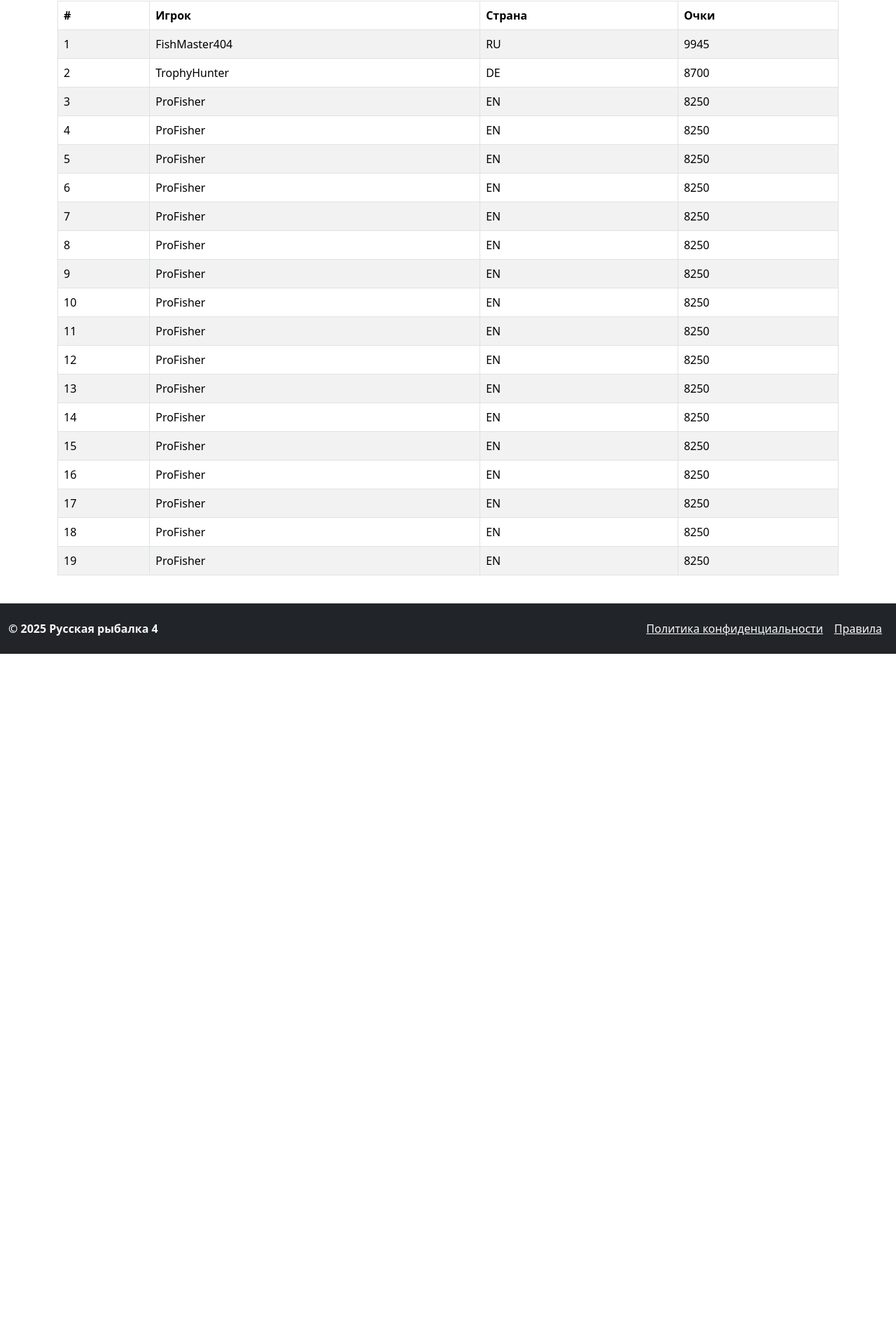
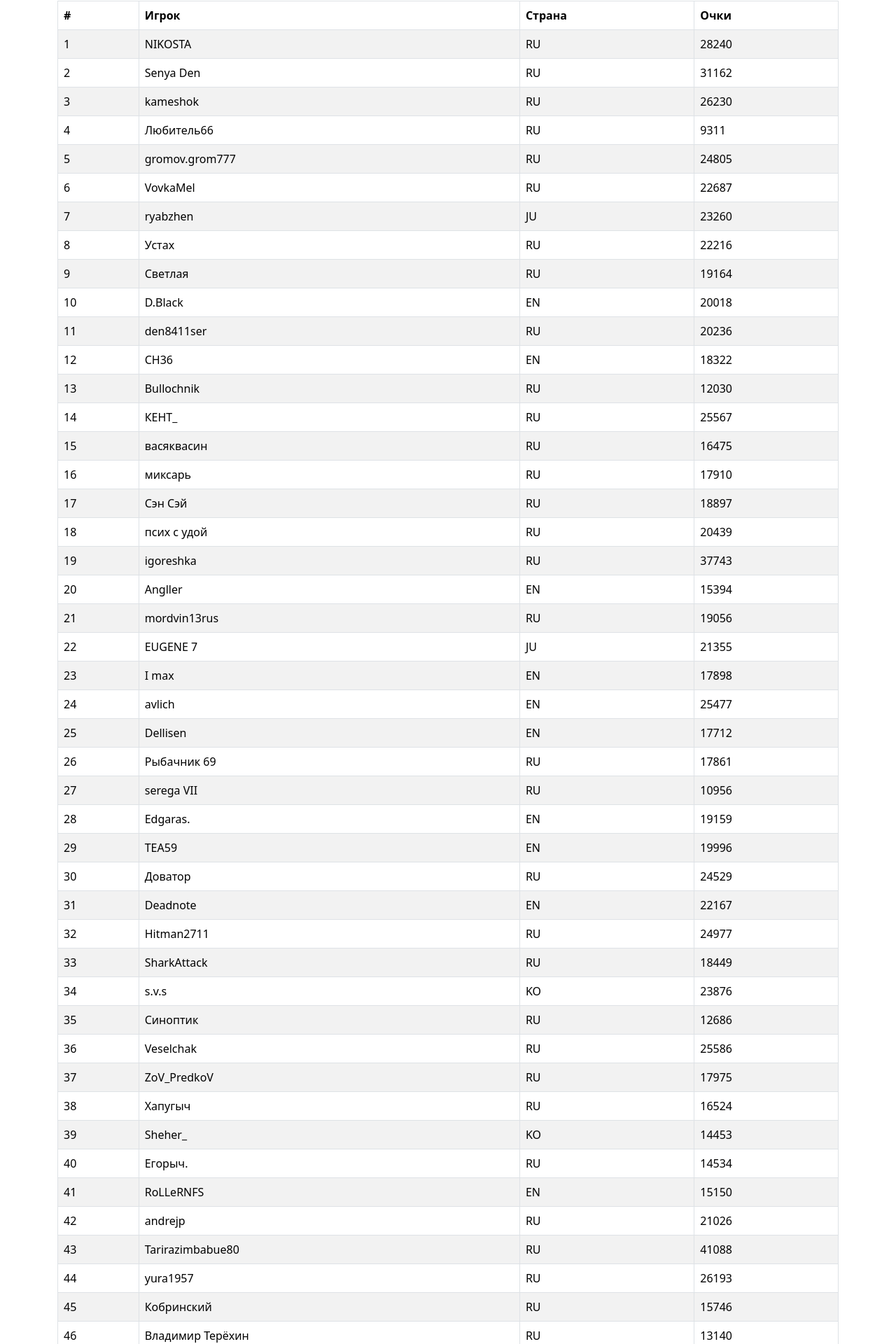
Before and after one commit to Pushkin-hub/rf4-clone-frontend, a React (Create React App) app: page /rating in a window 1280 px wide. Shown: the part 159-2079 px from the top of the page at 70% size. Before the commit the page ends 1093 px from the top, so only its background shows below. Built offline with nearby package versions, Linux system fonts and the light colour scheme.

Commit message:
Разработан рейтинг. Доработка новостей

```diff
--- a/src/pages/Media.jsx
+++ b/src/pages/Media.jsx
@@ -161,7 +161,7 @@ function Media() {
         <div className="row">
           {screenshots.map((img, idx) => (
             <div className="col-12 col-sm-6 col-md-4 mb-3" key={idx}>
-              <div className="card h-100 shadow-sm">
+              <div className="h-100">
                 <img
                   src={img.src}
                   className="card-img-top img-fluid rounded"
--- a/src/pages/News.jsx
+++ b/src/pages/News.jsx
@@ -1,17 +1,53 @@
 import React from 'react';
 import { Container, Row, Col, Card } from 'react-bootstrap';
-
+import RU_tehnicheskie from '../assets/RU_tehnicheskie.jpg';
+import DenRyibaka from '../assets/DenRyibaka.jpg';
 // Новости
 const newsList = [
   {
     id: 1,
-    title: 'Вышло новое обновление',
-    date: '2024-06-10',
-    summary: 'Добавлены новые водоемы и виды рыб.',
-    image: '/assets/news1.jpg',
+    title: 'Технические работы',
+    date: '28-07-2025',
+    summary: '29 июля в 00 МСК игровой сервер будет остановлен для проведения технических работ. Время работы ~2 часа.',
+    image: RU_tehnicheskie,
   },
   {
     id: 2,
+    title: 'Турнир “День рыбака”',
+    date: '05-07-2025',
+    summary: 'Дорогие друзья! С 7 по 13 июля состоится праздничный тернир "день рыбака".',
+    image: DenRyibaka,
+  },
+  {
+    id: 3,
+    title: 'Турнир “Весенний улов”',
+    date: '2024-05-25',
+    summary: 'Стартует новый международный онлайн-турнир.',
+    image: '/assets/news2.jpg',
+  },
+  {
+    id: 4,
+    title: 'Турнир “Весенний улов”',
+    date: '2024-05-25',
+    summary: 'Стартует новый международный онлайн-турнир.',
+    image: '/assets/news2.jpg',
+  },
+  {
+    id: 5,
+    title: 'Турнир “Весенний улов”',
+    date: '2024-05-25',
+    summary: 'Стартует новый международный онлайн-турнир.',
+    image: '/assets/news2.jpg',
+  },
+  {
+    id: 6,
+    title: 'Турнир “Весенний улов”',
+    date: '2024-05-25',
+    summary: 'Стартует новый международный онлайн-турнир.',
+    image: '/assets/news2.jpg',
+  },
+  {
+    id: 7,
     title: 'Турнир “Весенний улов”',
     date: '2024-05-25',
     summary: 'Стартует новый международный онлайн-турнир.',
--- a/src/pages/Rating.jsx
+++ b/src/pages/Rating.jsx
@@ -4,25 +4,56 @@ import { useTranslation } from 'react-i18next';
 
 // Моковые данные рейтинга
 const ratingList = [
-  { id: 1, username: 'FishMaster404', country: 'RU', score: 9945 },
-  { id: 2, username: 'TrophyHunter', country: 'DE', score: 8700 },
-  { id: 3, username: 'ProFisher', country: 'EN', score: 8250 },
-  { id: 3, username: 'ProFisher', country: 'EN', score: 8250 },
-  { id: 3, username: 'ProFisher', country: 'EN', score: 8250 },
-  { id: 3, username: 'ProFisher', country: 'EN', score: 8250 },
-  { id: 3, username: 'ProFisher', country: 'EN', score: 8250 },
-  { id: 3, username: 'ProFisher', country: 'EN', score: 8250 },
-  { id: 3, username: 'ProFisher', country: 'EN', score: 8250 },
-  { id: 3, username: 'ProFisher', country: 'EN', score: 8250 },
-  { id: 3, username: 'ProFisher', country: 'EN', score: 8250 },
-  { id: 3, username: 'ProFisher', country: 'EN', score: 8250 },
-  { id: 3, username: 'ProFisher', country: 'EN', score: 8250 },
-  { id: 3, username: 'ProFisher', country: 'EN', score: 8250 },
-  { id: 3, username: 'ProFisher', country: 'EN', score: 8250 },
-  { id: 3, username: 'ProFisher', country: 'EN', score: 8250 },
-  { id: 3, username: 'ProFisher', country: 'EN', score: 8250 },
-  { id: 3, username: 'ProFisher', country: 'EN', score: 8250 },
-  { id: 3, username: 'ProFisher', country: 'EN', score: 8250 },
+  { id: 1, username: 'NIKOSTA', country: 'RU', score: 28240 },
+  { id: 2, username: 'Senya Den', country: 'RU', score: 31162 },
+  { id: 3, username: 'kameshok', country: 'RU', score: 26230},
+  { id: 4, username: 'Любитель66', country: 'RU', score: 9311 },
+  { id: 5, username: 'gromov.grom777', country: 'RU', score: 24805 },
+  { id: 6, username: 'VovkaMel', country: 'RU', score: 22687 },
+  { id: 7, username: 'ryabzhen', country: 'JU', score: 23260 },
+  { id: 8, username: 'Устах', country: 'RU', score: 22216 },
+  { id: 9, username: 'Светлая', country: 'RU', score: 19164 },
+  { id: 10, username: 'D.Black', country: 'EN', score: 20018 },
+  { id: 11, username: 'den8411ser', country: 'RU', score: 20236 },
+  { id: 12, username: 'CH36', country: 'EN', score: 18322 },
+  { id: 13, username: 'Bullochnik', country: 'RU', score: 12030 },
+  { id: 14, username: 'КЕНТ_', country: 'RU', score: 25567 },
+  { id: 15, username: 'васяквасин', country: 'RU', score: 16475 },
+  { id: 16, username: 'миксарь', country: 'RU', score: 17910 },
+  { id: 17, username: 'Сэн Сэй', country: 'RU', score: 18897 },
+  { id: 18, username: 'псих с удой', country: 'RU', score: 20439 },
+  { id: 19, username: 'igoreshka', country: 'RU', score: 37743 },
+  { id: 20, username: 'Angller', country: 'EN', score: 15394 },
+  { id: 21, username: 'mordvin13rus', country: 'RU', score: 19056 },
+  { id: 22, username: 'EUGENE 7', country: 'JU', score: 21355 },
+  { id: 23, username: 'I max', country: 'EN', score: 17898 },
+  { id: 24, username: 'avlich', country: 'EN', score: 25477 },
+  { id: 25, username: 'Dellisen', country: 'EN', score: 17712 },
+  { id: 26, username: 'Рыбачник 69', country: 'RU', score: 17861 },
+  { id: 27, username: 'serega VII', country: 'RU', score: 10956 },
+  { id: 28, username: 'Edgaras.', country: 'EN', score: 19159 },
+  { id: 29, username: 'TEA59', country: 'EN', score: 19996 },
+  { id: 30, username: 'Доватор', country: 'RU', score: 24529 },
+  { id: 31, username: 'Deadnote', country: 'EN', score: 22167 },
+  { id: 32, username: 'Hitman2711', country: 'RU', score: 24977 },
+  { id: 33, username: 'SharkAttack', country: 'RU', score: 18449 },
+  { id: 34, username: 's.v.s', country: 'KO', score: 23876 },
+  { id: 35, username: 'Синоптик', country: 'RU', score: 12686 },
+  { id: 36, username: 'Veselchak', country: 'RU', score: 25586 },
+  { id: 37, username: 'ZoV_PredkoV', country: 'RU', score: 17975 },
+  { id: 38, username: 'Хапугыч', country: 'RU', score: 16524 },
+  { id: 39, username: 'Sheher_', country: 'KO', score: 14453 },
+  { id: 40, username: 'Егорыч.', country: 'RU', score: 14534 },
+  { id: 41, username: 'RoLLeRNFS', country: 'EN', score: 15150 },
+  { id: 42, username: 'andrejp', country: 'RU', score: 21026 },
+  { id: 43, username: 'Tarirazimbabue80', country: 'RU', score: 41088 },
+  { id: 44, username: 'yura1957', country: 'RU', score: 26193 },
+  { id: 45, username: 'Кобринский', country: 'RU', score: 15746 },
+  { id: 46, username: 'Владимир Терёхин', country: 'RU', score: 13140 },
+  { id: 47, username: 'brat_123', country: 'RU', score: 18076 },
+  { id: 48, username: 'Сиш', country: 'RU', score: 12595 },
+  { id: 49, username: 'Р У С И Ч', country: 'RU', score: 23356 },
+  { id: 50, username: 'YashaZar', country: 'RU', score: 18860 },
 ];
 
 const Rating = () => {
```
Also changed, not shown: src/assets/DenRyibaka.jpg (added), src/assets/RU_tehnicheskie.jpg (added).
